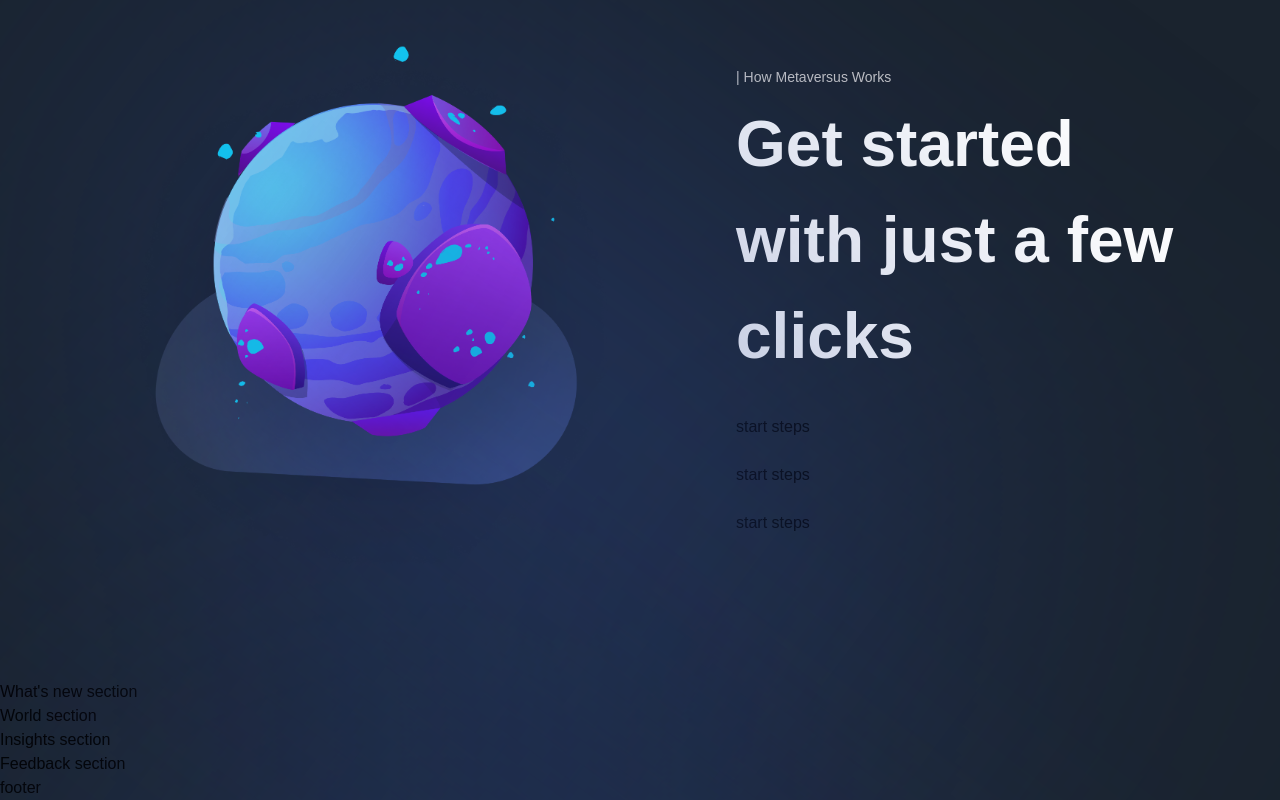
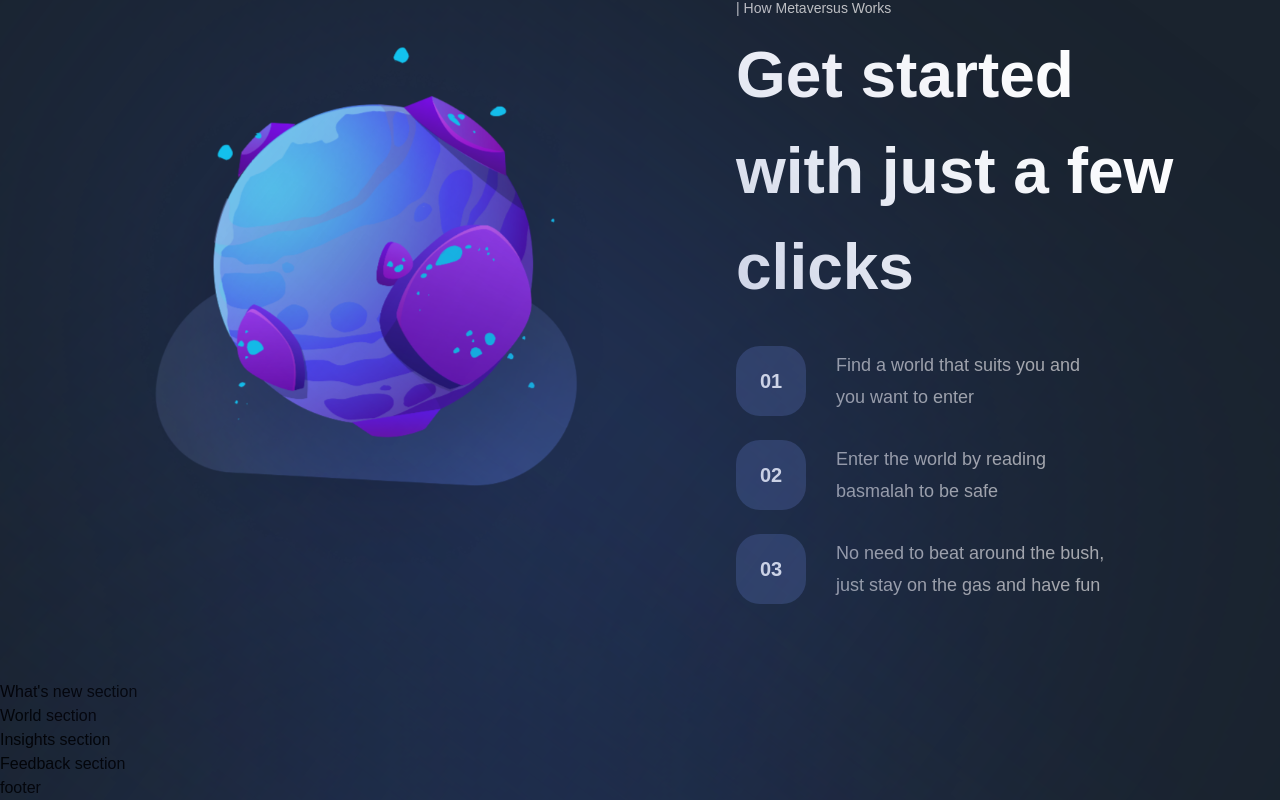
Before and after one commit to witehound/metaversus, a Next.js app: page / in a window 1280 px wide. Shown: the part 2724-3524 px from the top of the page. Built offline with nearby package versions, Linux system fonts and the light colour scheme; a web font is replaced by a local one.

Commit message:
finished get start steps component

```diff
--- a/components/StartSteps.jsx
+++ b/components/StartSteps.jsx
@@ -1,6 +1,16 @@
-const StartSteps = () => (
-  <div>
-    start steps
+//internal imports
+import styles from "../styles";
+
+const StartSteps = ({ number, text }) => (
+  <div className={`${styles.flexCenter} flex-row`}>
+    <div
+      className={`${styles.flexCenter} w-[70px] h-[70px] rounded-[24px] bg-[#323f5d]`}
+    >
+      <p className="font-bold text-[20px] text-white">0{number}</p>
+    </div>
+    <p className="flex-1 ml-[30px] font-normal text-[18px] text-[#B0B0B0] leading-[32px]">
+      {text}
+    </p>
   </div>
 );
 
```
